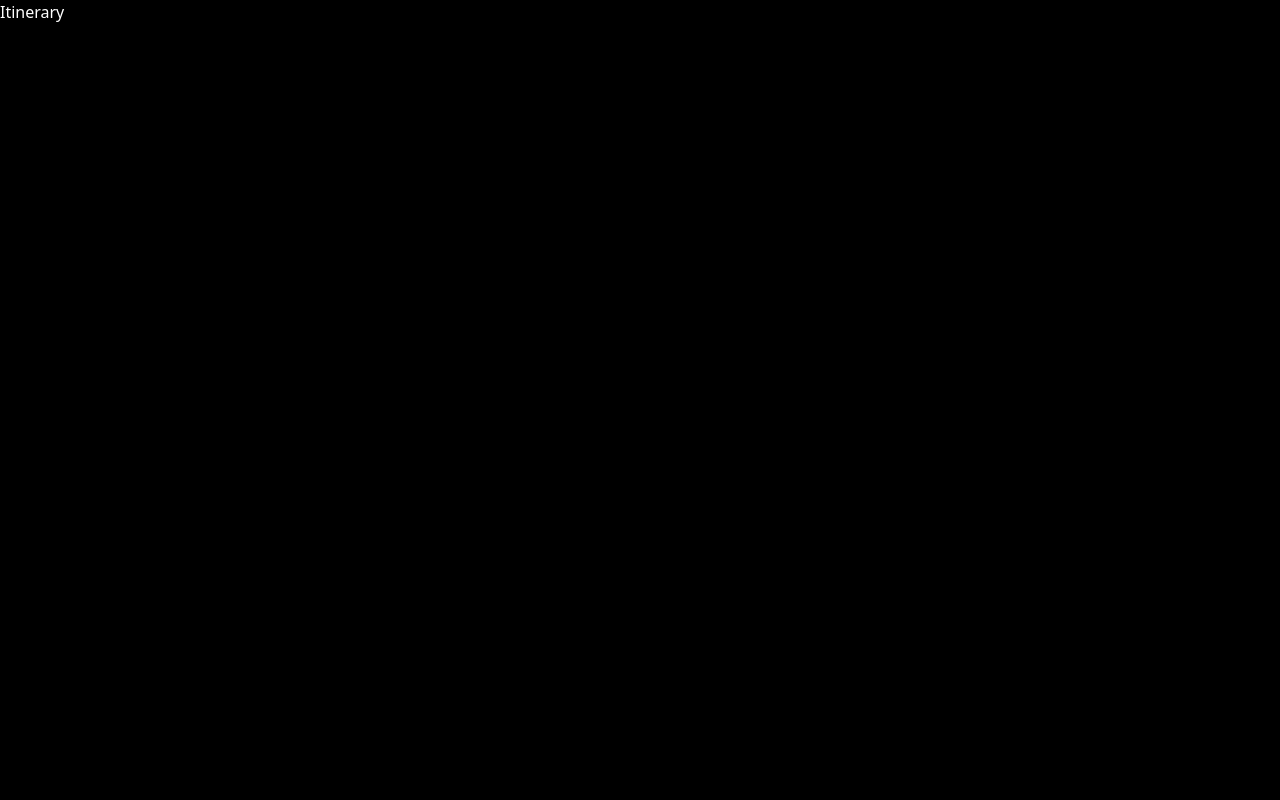
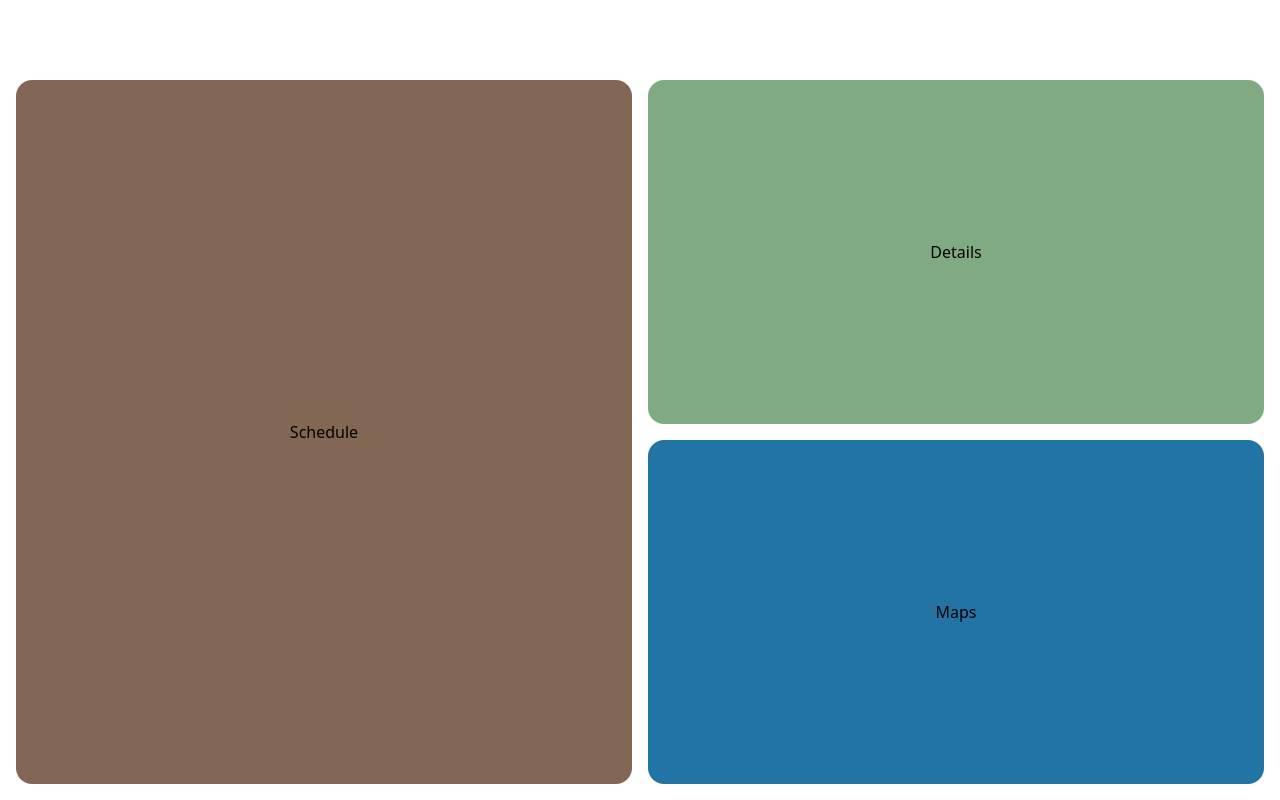
Before and after one commit to ywcharles/itinerary, a Next.js app: page /itinerary in a window 1280 px wide. Built offline with nearby package versions, Linux system fonts and the light colour scheme.

Commit message:
skeleton

```diff
--- a/app/globals.css
+++ b/app/globals.css
@@ -9,6 +9,6 @@
 }
 
 body {
-  background: #000000;
-  color: #FFFFFF;
+  background: #FFFFFF;
+  color: #000000;
 }
--- /dev/null
+++ b/app/itinerary/components/Details.tsx
@@ -0,0 +1,11 @@
+import React from 'react'
+
+type Props = {}
+
+const Details = (props: Props) => {
+  return (
+    <div className='rounded-2xl bg-secondary h-1/2 w-full flex justify-center items-center'>Details</div>
+  )
+}
+
+export default Details
--- /dev/null
+++ b/app/itinerary/components/Maps.tsx
@@ -0,0 +1,11 @@
+import React from 'react'
+
+type Props = {}
+
+const Maps = (props: Props) => {
+  return (
+    <div className='rounded-2xl bg-primary h-1/2 w-full flex justify-center items-center'>Maps</div>
+  )
+}
+
+export default Maps
--- /dev/null
+++ b/app/itinerary/components/Schedule.tsx
@@ -0,0 +1,11 @@
+import React from 'react'
+
+type Props = {}
+
+const Schedule = (props: Props) => {
+  return (
+    <div className='rounded-2xl bg-accent h-full w-full flex justify-center items-center'>Schedule</div>
+  )
+}
+
+export default Schedule
--- a/app/itinerary/page.tsx
+++ b/app/itinerary/page.tsx
@@ -1,11 +1,22 @@
-import React from 'react'
+import React from "react";
+import Details from "./components/Details";
+import Maps from "./components/Maps";
+import Schedule from "./components/Schedule";
 
-type Props = {}
+type Props = {};
 
 const Itinerary = (props: Props) => {
   return (
-    <div>Itinerary</div>
-  )
-}
+    <div className="flex justify-center items-center h-screen w-full text-color gap-4 p-4 pt-20">
+      <div className="w-1/2 h-full flex items-center justify-center gap-4">
+        <Schedule />
+      </div>
+      <div className="w-1/2 h-full flex flex-col items-center justify-center gap-4">
+        <Details />
+        <Maps />
+      </div>
+    </div>
+  );
+};
 
-export default Itinerary
+export default Itinerary;
```
